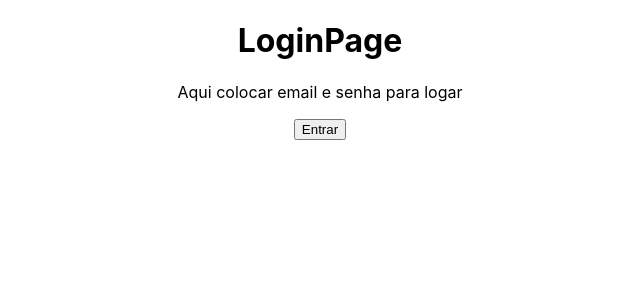
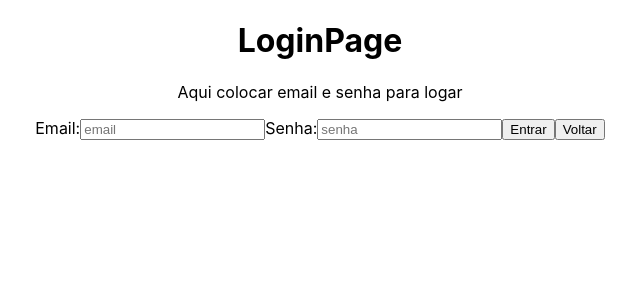
Before and after one commit to future4code/jemison-Rafael-Lopes, a React (Create React App) app in the folder modulo4/projeto-labex/labex/: page /login in a window 1280 px wide. Shown: the top 300 px of the page, without its empty margins (320-960 px from the left). Built offline with nearby package versions, Linux system fonts and the light colour scheme.

Commit message:
Custom Hook useForm

```diff
--- /dev/null
+++ b/modulo4/projeto-labex/labex/src/components/Hooks/useForm.js
@@ -0,0 +1,17 @@
+import { useState } from 'react'
+
+function useForm(initialState) {
+
+  const [form, setForm] = useState({ initialState })
+
+  const onChange = (event) => {
+    const [name, value] = event.target
+    setForm({ ...form, [name]: value })
+  }
+  const clear=()=>{
+    setForm(initialState)
+  }
+  return [form, onChange, clear]
+}
+
+export default useForm;
--- a/modulo4/projeto-labex/labex/src/components/Pages/ListTripsPage.js
+++ b/modulo4/projeto-labex/labex/src/components/Pages/ListTripsPage.js
@@ -37,7 +37,7 @@ function ListTripsPage() {
       <h2>Lista de viagens</h2>
       <button onClick={goToHome} >Voltar</button>
       <button onClick={goToAplicationFormPage} >Inscrever-se</button>
-
+      {/* Verificações + tratamento de erros */}
       {isLoadingList && <p>Carregando lista de viagens</p>}
       {!isLoadingList && errorList && <p>Ocorreu um erro com o carregamento da lista de viagens.</p>}
       {!isLoadingList && tripsList && tripsList.trips.length > 0 && updatedList}
--- a/modulo4/projeto-labex/labex/src/components/Pages/LoginPage.js
+++ b/modulo4/projeto-labex/labex/src/components/Pages/LoginPage.js
@@ -1,19 +1,65 @@
 import React from 'react'
 import { useNavigate } from 'react-router-dom';
+import useForm from '../Hooks/useForm';
+import { BASE_URL } from '../constants/constants';
+import axios from 'axios';
 
 function LoginPage() {
 
+  // Body é o valor do form que está sendo retornado no useForm
+  const [body, onChange, clear] = useForm({ email: "", password: "" })
+
+
+  const login = (event) => {
+    event.preventDefault()
+    axios.post(`${BASE_URL}rafael-lopes-jemison/login`, body)
+      .then((response) => {
+        console.log(response.data)
+        navigate('/admin/trips/list')
+      }).catch((error) => {
+        console.log("Algo deu errado. Tente novamente.")
+      })
+clear()
+    // console.log(body)
+  }
+
   const navigate = useNavigate();
 
-  const goToAdminHomePage = ()=>{
-    navigate('/admin/trips/list')
+  const goToLastPage = () => {
+    navigate(-1)
   }
 
   return (
     <div>
-    <h1>LoginPage</h1>
-    <p>Aqui colocar email e senha para logar</p>
-    <button onClick={goToAdminHomePage} >Entrar</button>
+      <h1>LoginPage</h1>
+      <p>Aqui colocar email e senha para logar</p>
+
+      <form onSubmit={login} >
+      <label htmlFor="email">Email:</label>
+        <input
+          type='email'
+          id='email'
+          name='email'
+          value={body.email}
+          onChange={onChange}
+          placeholder='email'
+          pattern='[a-z0-9._%+-]+@[a-z0-9.-]+\.[a-z]{2,}$'
+          required
+        />
+        <label htmlFor="password">Senha:</label>
+        <input
+          type="password"
+          id='password'
+          name='password'
+          value={body.password}
+          onChange={onChange}
+          placeholder='senha'
+          pattern='^.{6}'
+          required
+        />
+        <button>Entrar</button>
+        <button onClick={goToLastPage}>Voltar</button>
+      </form>
     </div>
   )
 }
--- a/modulo4/projeto-labex/labex/src/components/Router.js
+++ b/modulo4/projeto-labex/labex/src/components/Router.js
@@ -6,6 +6,7 @@ import ListTripsPage from './Pages/ListTripsPage';
 import LoginPage from './Pages/LoginPage';
 import AdminHomePage from './Pages/AdminHomePage'
 import CreateTripPage from './Pages/CreateTripPage';
+// import TripDetailsPage from './Pages/TripDetailsPage'
 
 function Router() {
   return (
@@ -17,6 +18,7 @@ function Router() {
         <Route path='/trips/application' element={<AplicationFormPage />} />
         <Route path='/admin/trips/list' element={<AdminHomePage />} />
         <Route path='/admin/trips/create' element={<CreateTripPage />} />
+        {/* <Route path='/admin/trips/:id' element={<TripDetailsPage />} /> */}
       </Routes>
     </BrowserRouter>
   )
--- a/modulo4/projeto-labex/labex/src/components/constants/constants.js
+++ b/modulo4/projeto-labex/labex/src/components/constants/constants.js
@@ -1 +1 @@
-export const BASE_URL = "https://us-central1-labenu-apis.cloudfunctions.net/labeX/rafael-lopes-jemison/"
+export const BASE_URL = "https://us-central1-labenu-apis.cloudfunctions.net/labeX/"
```
Also changed, not shown: modulo4/projeto-labex/labex/src/components/Hooks/useApplicationForm.js (deleted, +0 -14 lines).
